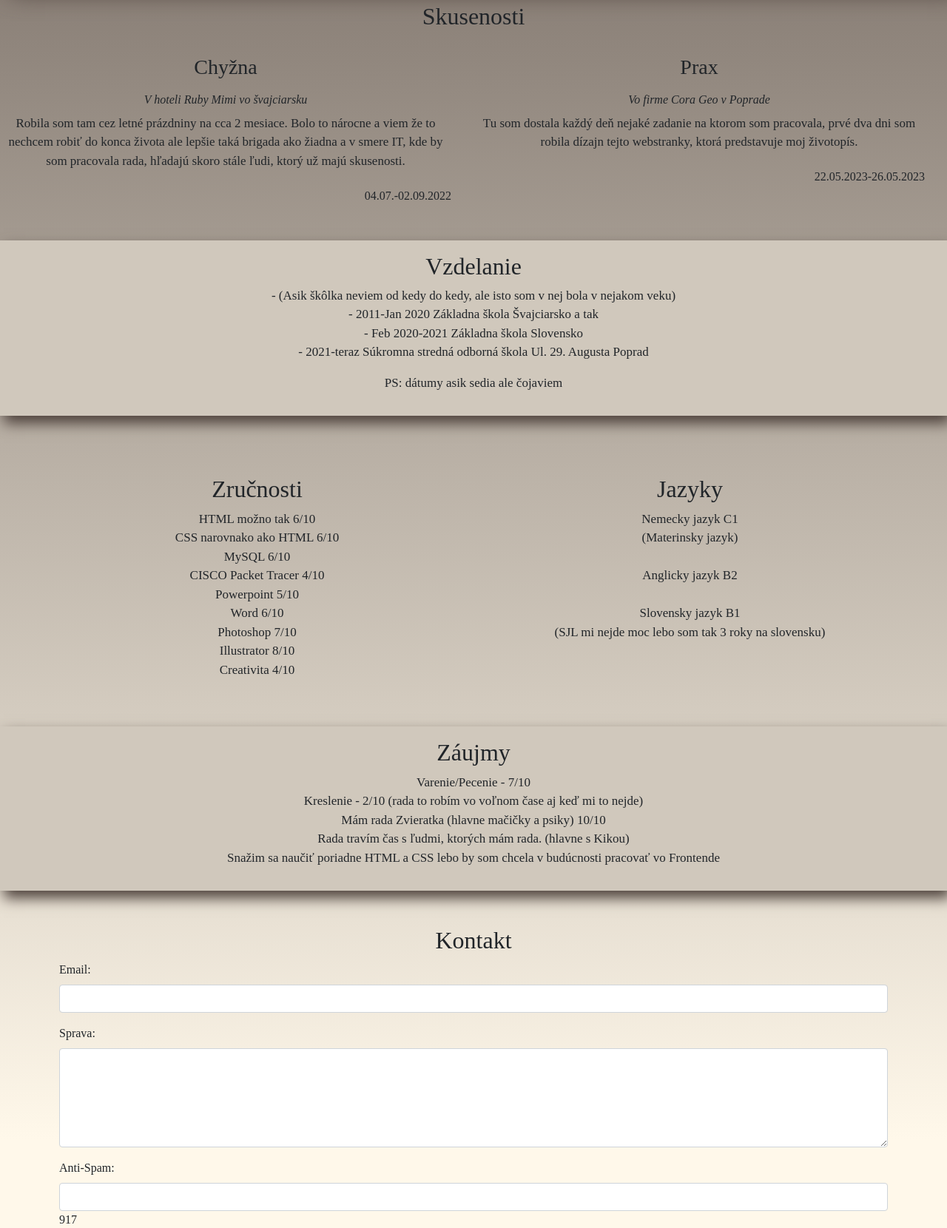
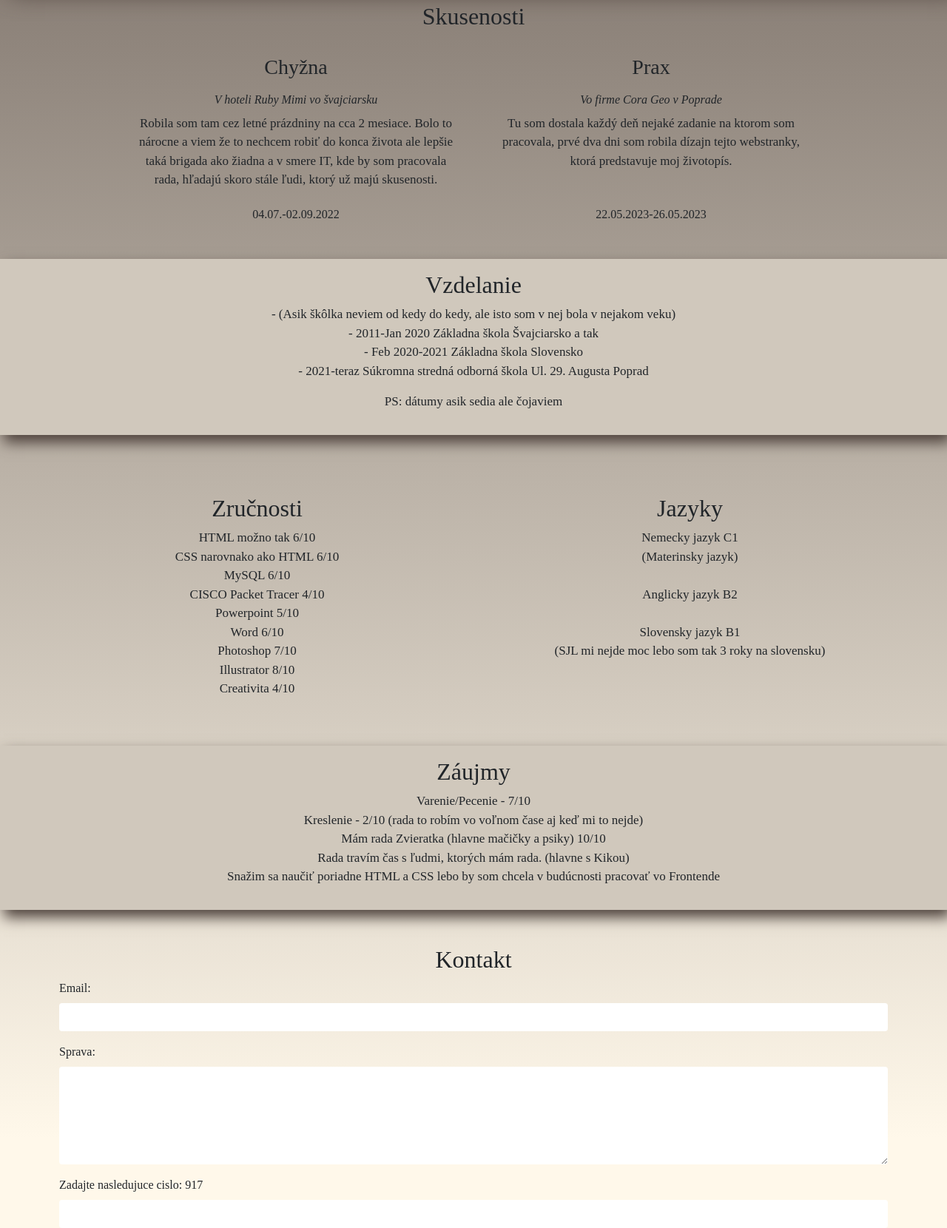
Before and after one commit to Vaneskaaa/Vaneskaaa.github.io, a plain HTML site: page index.html in a window 1280 px wide. Shown: the part 826-2486 px from the top of the page at 74% size. Drawn offline with nearby package versions, Linux system fonts and the light colour scheme.

Commit message:
Add files via upload

```diff
--- a/index.html
+++ b/index.html
@@ -74,7 +74,7 @@
     <section class="experience" id="skus">
         <h2 class="skus">Skusenosti</h2>
         <div class="row rowing">
-            <div class="col chyz">
+            <div class="col chyz flex-column justify-content-between">
                 <div>
                     <h3>Chyžna</h3>
                     <div class="subheading">V hoteli Ruby Mimi vo švajciarsku</div>
@@ -83,9 +83,9 @@
                         robiť do konca života ale lepšie taká brigada ako žiadna a v smere IT, kde by som pracovala
                         rada, hľadajú skoro stále ľudi, ktorý už majú skusenosti.</p>
                 </div>
-                <div class="date text-md-right">04.07.-02.09.2022</div>
+                <div class="date">04.07.-02.09.2022</div>
             </div>
-            <div class="col flex-column flex-md-row justify-content-between">
+            <div class="col prax flex-column justify-content-between">
                 <div>
                     <h3>Prax</h3>
                     <div class="subheading">Vo firme Cora Geo v Poprade</div>
@@ -94,7 +94,7 @@
                         dízajn tejto webstranky, ktorá predstavuje moj životopís.<br>
                     </p>
                 </div>
-                <div class="date text-md-right">
+                <div class="date">
                     22.05.2023-26.05.2023
                 </div>
             </div>
@@ -187,9 +187,9 @@
                 <textarea class="form-control" rows="5" id="msg"></textarea>
             </div>
             <div class="form-group">
-                <label for="antiSpam">Anti-Spam:</label>
+                <label for="antiSpam">Zadajte nasledujuce cislo:</label>
+                <span id="randomNumber"></span>
                 <input type="text" class="form-control" id="antiSpam" required>
-                <span id="randomNumber"></span>
             </div>
             <button type="submit" class="btn btn-dark">Odoslať</button>
         </form>
--- a/main.css
+++ b/main.css
@@ -97,7 +97,6 @@ p {
     display: flex;
     justify-content: center;
     align-items: center;
-    /* padding: 0; */
 }
 
 .rowing {
@@ -105,6 +104,26 @@ p {
     text-align: center;
     display: flex;
     justify-content: center;
+    margin: 0;
+}
+
+.chyz {
+    display: flex;
+    justify-content: center;
+    max-width: 60ch;
+}
+
+.prax {
+    display: flex;
+    justify-content: center;
+    align-items: center;
+    max-width: 60ch;
+}
+
+.neviemuz {
+    display: flex;
+    justify-content: center;
+    align-items: center;
 }
 
 .subheading {
@@ -113,6 +132,8 @@ p {
 
 .cora {
     padding: 0.4rem;
+    display: flex;
+    align-self: center;
 }
 
 .education {
@@ -137,6 +158,14 @@ p {
 
 form {
     margin-inline: 5rem;
+}
+
+.form-group {
+    max-width: 100rem;
+}
+
+.form-control {
+    border: 0;
 }
 
 .hadva {
--- a/main.js
+++ b/main.js
@@ -43,8 +43,8 @@ async function handleSubmit(event) {
   let data = {
     systemEmail: "valentinkavanveen@gmail.com",
     contactEmail: $('#email').val(),
-    // message: $('#msg').val(),
-    message: ""
+    message: $('#msg').val(),
+    // message: ""
   };
 
 
@@ -75,5 +75,5 @@ async function handleSubmit(event) {
 
   } else if(to==="Email bol odoslaný"){
     alert("Email bol odoslaný")
-    document.reset()
+    form.reset()
   }}
```
